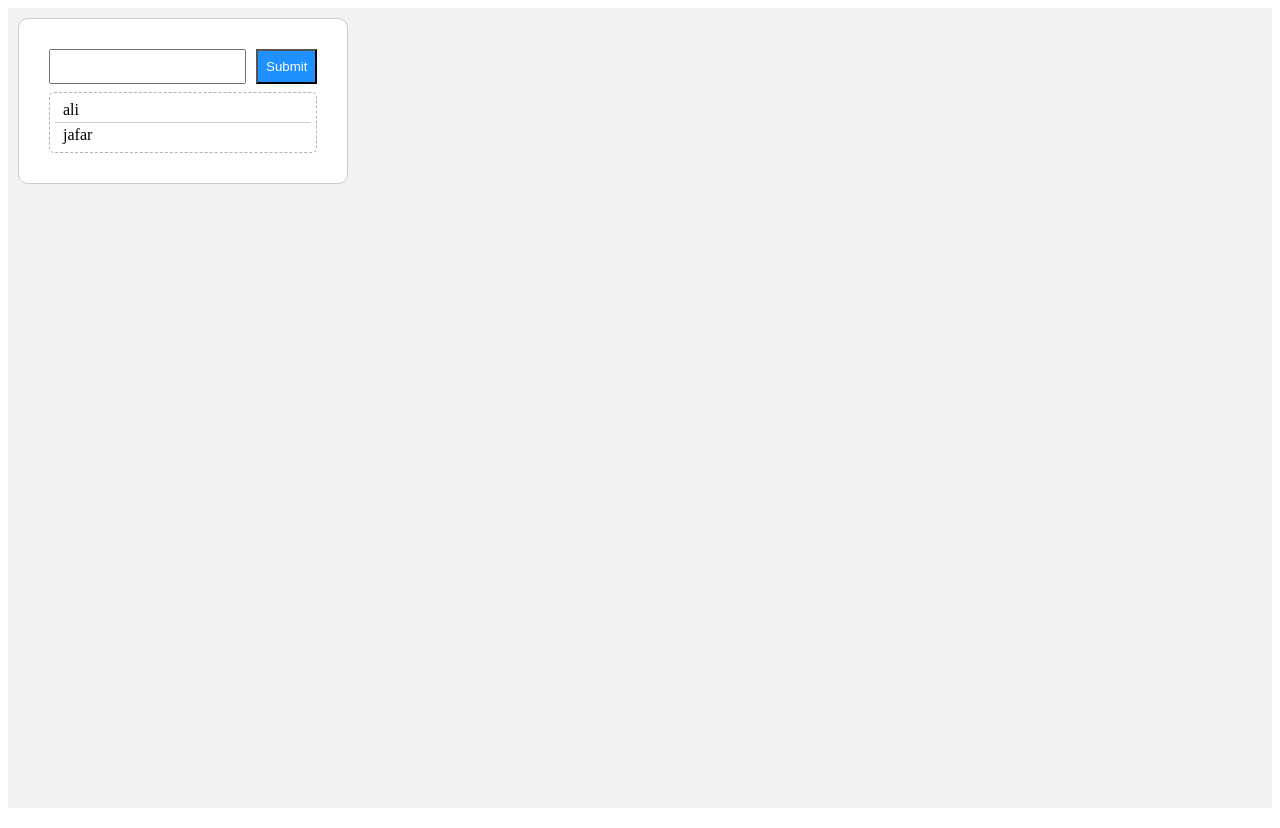
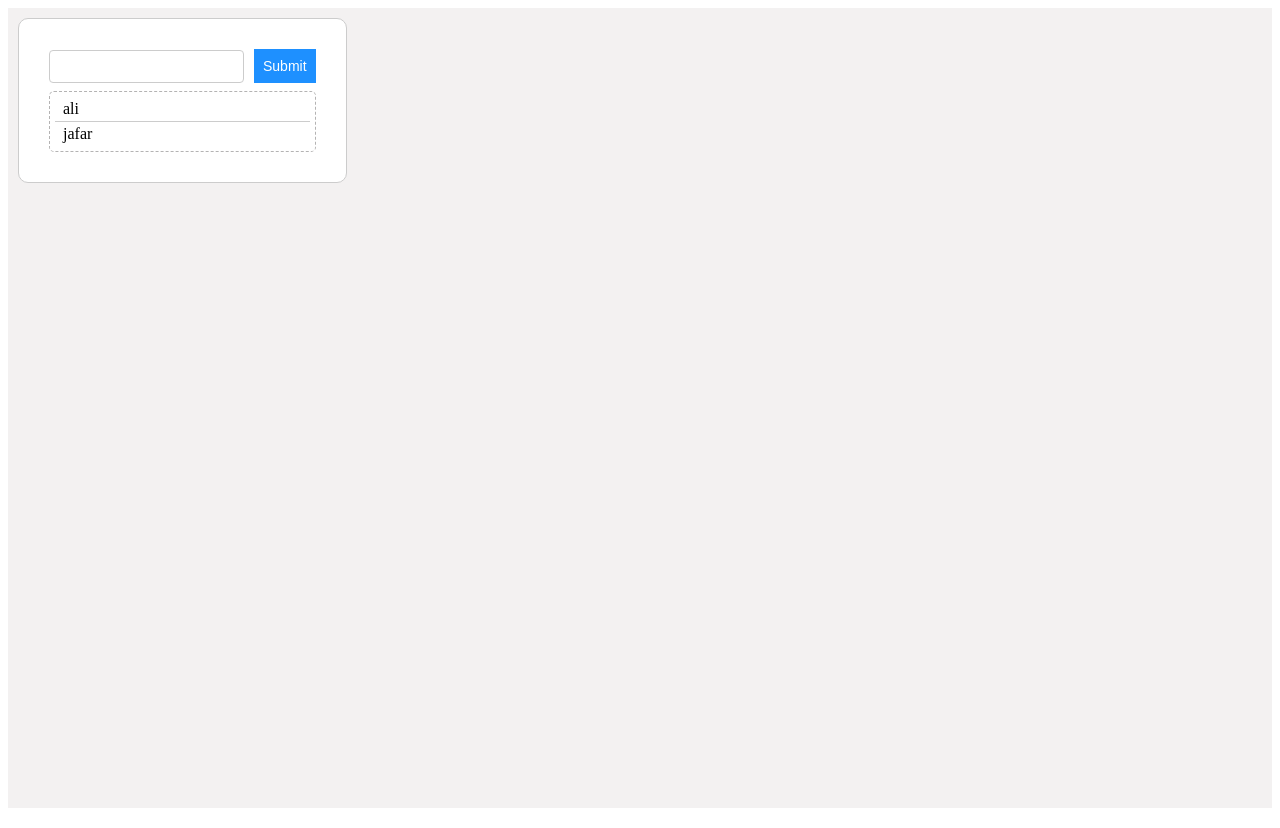
Before and after one commit to farshad161/fakir-challenge, a React (Create React App) app: page / in a window 1280 px wide. Built offline with nearby package versions, Linux system fonts and the light colour scheme.

Commit message:
adding some styles

```diff
--- a/src/App.css
+++ b/src/App.css
@@ -18,19 +18,27 @@ body {
   cursor: pointer;
   color: white;
   padding: 8px;
+  font-size: 14px;
+  color: black;
+  border: 1px solid black;
 }
 
 .info {
   background-color: DodgerBlue;
+  border-color: dodgerblue;
+  color: white;
 }
 
 .info:hover {
   background-color: rgb(109, 180, 252);
+  border-color: rgb(109, 180, 252);
 }
 
 .input-text {
   margin-right: 10px;
   padding: 8px;
+  border: 1.5px solid #ccc;
+  border-radius: 4px;
 }
 
 .autoComplete {
```
